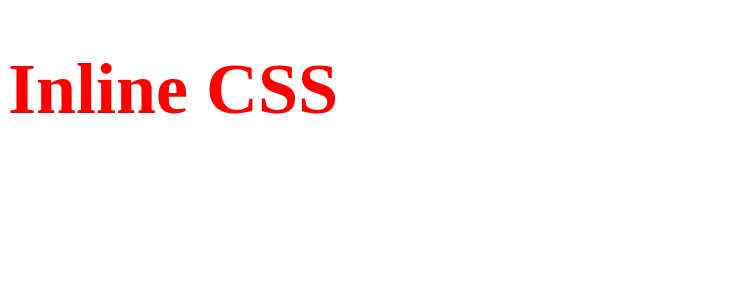
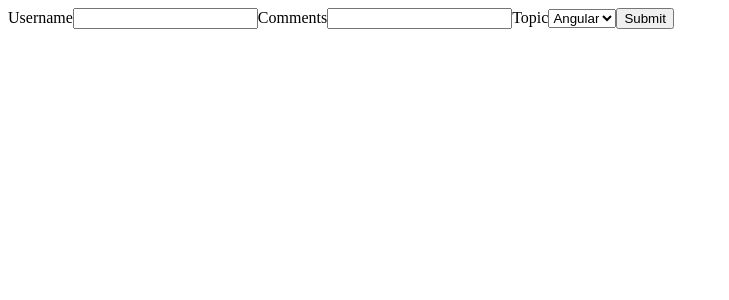
Before and after one commit to osama355/Practise, a React (Create React App) app: page / in a window 1280 px wide. Shown: the top 300 px of the page, without its empty margins (0-729 px from the left). Built offline with nearby package versions, Linux system fonts and the light colour scheme.

Commit message:
Form handeling

```diff
--- a/src/App.js
+++ b/src/App.js
@@ -11,12 +11,14 @@ import NameList from "./NameList";
 import PersonList from "./PersonList";
 import IndAsKey from "./IndAsKey";
 import Inline from "./Inline";
+import Form from "./Form";
 
 class App extends Component {
   render() {
     return (
       <div>
-        <Inline />
+        <Form />
+        {/* <Inline /> */}
         {/* <IndAsKey /> */}
         {/* <NameList />
         <PersonList /> */}
--- /dev/null
+++ b/src/Form.jsx
@@ -0,0 +1,46 @@
+import React, { useState } from "react";
+
+const Form = () => {
+  const [username, setUsername] = useState("");
+  const [comments, setComments] = useState("");
+  const [topic, setTopic] = useState("angular");
+
+  const handleName = (e) => {
+    setUsername(e.target.value);
+  };
+
+  const handleComment = (e) => {
+    setComments(e.target.value);
+  };
+  const handleTopic = (e) => {
+    setTopic(e.target.value);
+  };
+
+  const handleSubmit = (e) => {
+    alert(`${username} ${comments} ${topic}`);
+    e.preventDefault();
+  };
+
+  return (
+    <div>
+      <form onSubmit={handleSubmit}>
+        <label>Username</label>
+        <input value={username} onChange={handleName} />
+        <label>Comments</label>
+        <input value={comments} onChange={handleComment} />
+        <label>Topic</label>
+        <select value={topic} onChange={handleTopic}>
+          <option value="react">React</option>
+          <option value="angular">Angular</option>
+          <option value="vue">Vue</option>
+          <option value="next">Next</option>
+          <option value="node">Node</option>
+        </select>
+
+        <button type="submit">Submit</button>
+      </form>
+    </div>
+  );
+};
+
+export default Form;
```
